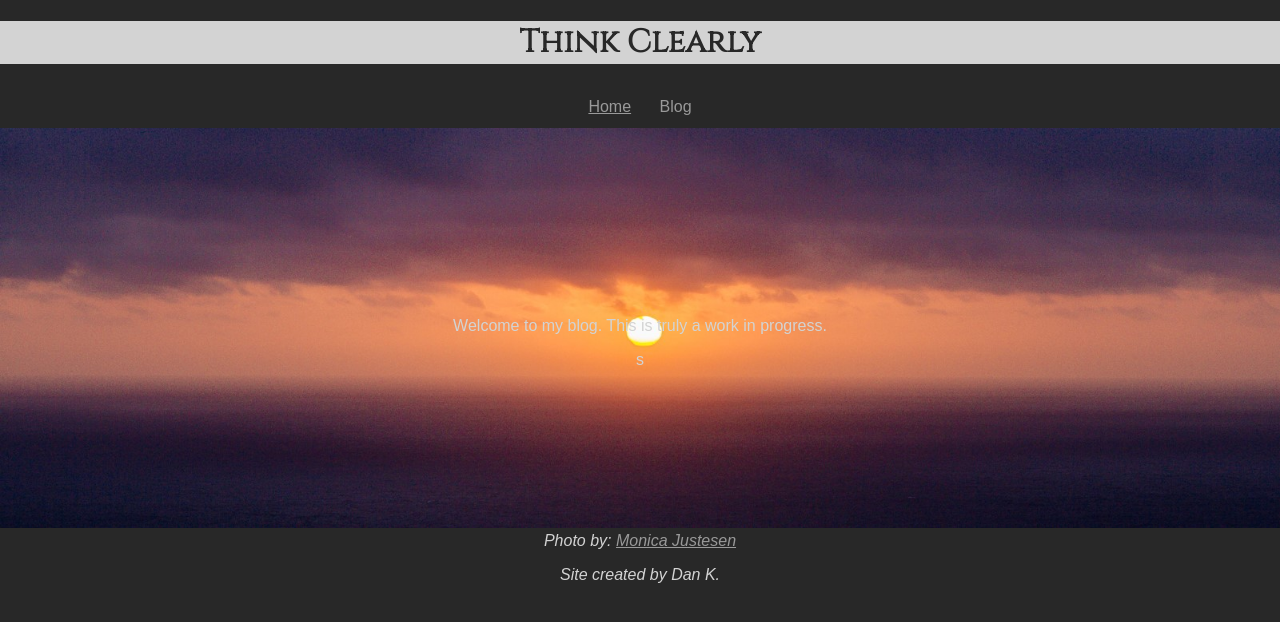
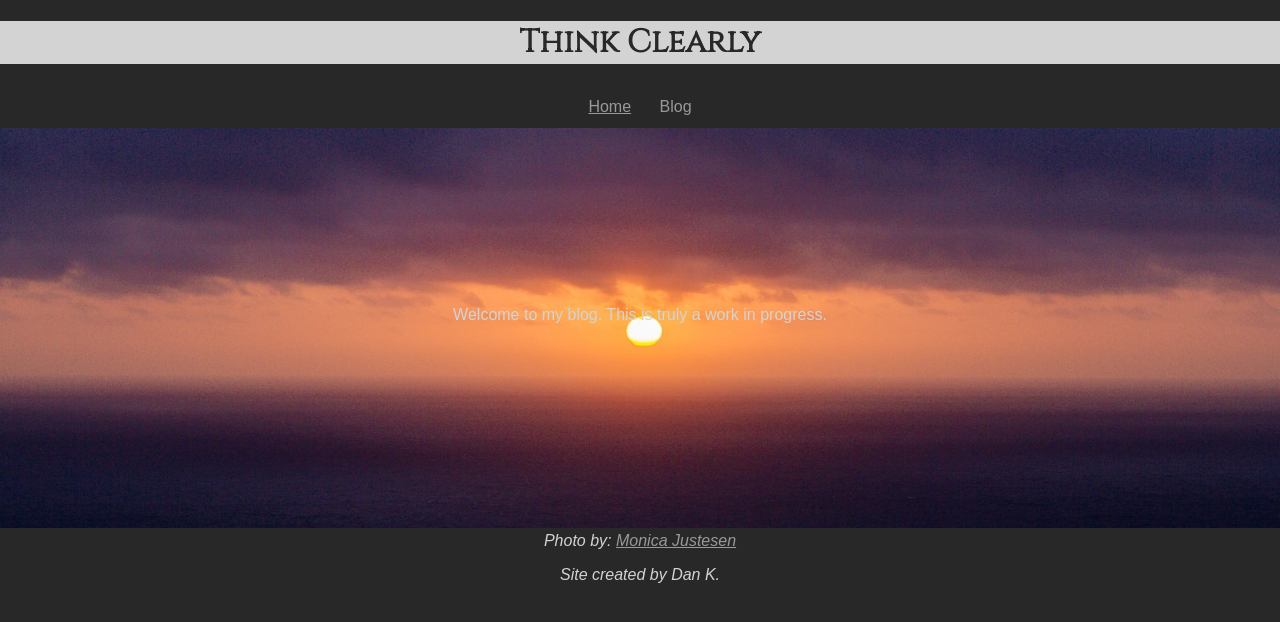
Before and after one commit to dekay2001/dekay2001.github.io, a Jekyll site: the page built from index.md, in a window 1280 px wide. Shown: the top 622 px of the page. Built offline with Jekyll 4.4.1, drawn with Linux system fonts in a browser that asks for light colours; some web fonts are replaced; our own code applies the rules of GitHub Pages for plain Markdown files.

Commit message:
removed unintended 's' character and adjusted the main text

```diff
--- a/_layouts/default.html
+++ b/_layouts/default.html
@@ -43,7 +43,7 @@
           <h1>{{ page.title }}</h1>
           <section>
           {{ content }}
-          </section>s
+          </section>
         </div>
     </main>
     <footer>
--- a/assets/css/responsive-default.css
+++ b/assets/css/responsive-default.css
@@ -36,7 +36,7 @@
     position: absolute;
     top: 50%;
     left: 50%;
-    transform: translate(-50%, -60%);
+    transform: translate(-50%, -100%);
   }
   /* trying to center background pic*/
   #default-background-pic {
```
